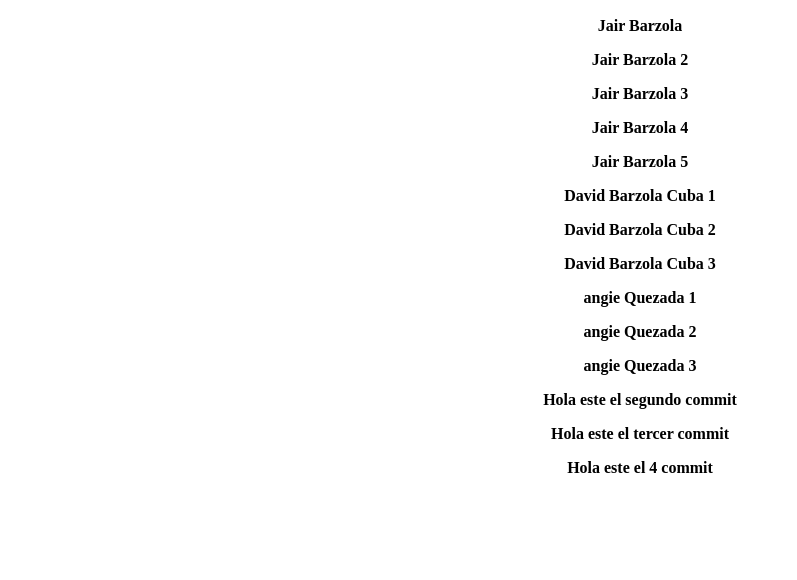
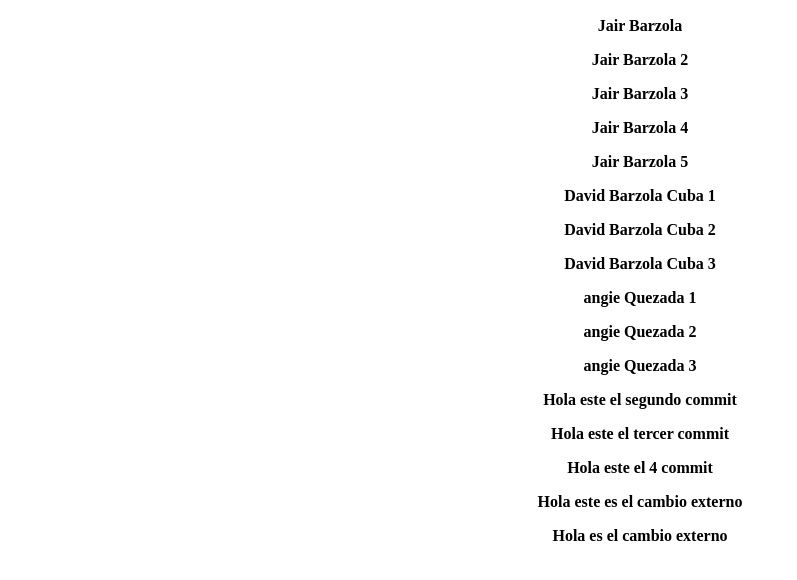
Before and after one commit to jairbc16/PruebaGitHub, a plain HTML site: page index.html in a window 1280 px wide. Shown: the part 96-676 px from the top of the page, without its empty margins (0-797 px from the left). Drawn offline with Linux system fonts and the light colour scheme.

Commit message:
agregamos dos cadenas de texto pc externa

```diff
--- a/index.html
+++ b/index.html
@@ -19,6 +19,8 @@
 <p align="center"><strong>Hola este el segundo commit</strong></p>
 <p align="center"><strong>Hola este el tercer commit</strong></p>
 <p align="center"><strong>Hola este el 4 commit</strong></p>
+<p align="center"><strong>Hola este es el cambio externo</strong></p>
+<p align="center"><strong>Hola es el cambio externo</strong></p>
 
 
 </body>
```
